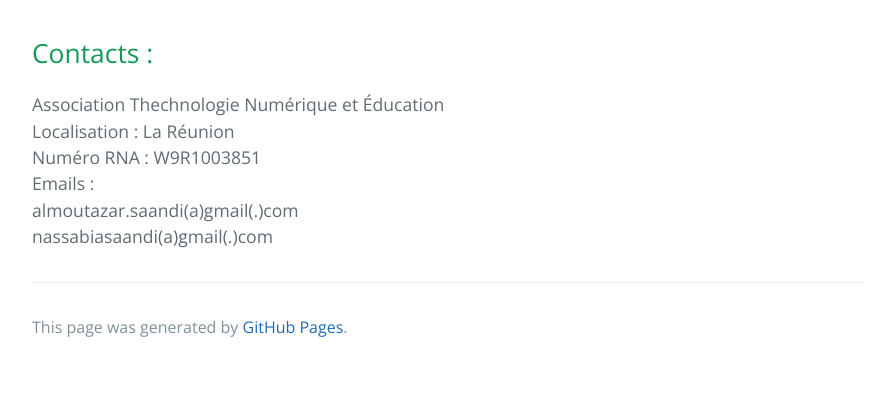
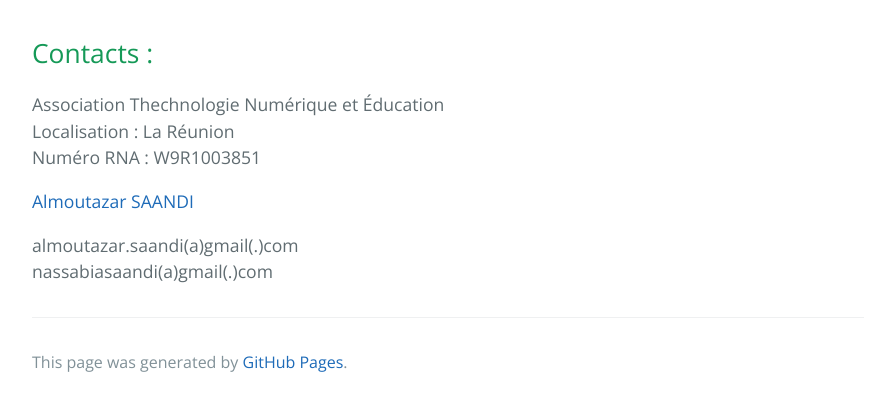
Before and after one commit to tech-num/tech-num.github.io, a Jekyll site: the page built from index.md, in a window 1280 px wide, cut to the strip 712-1118 px from the top of the page. Shown: the whole strip, without its empty margins (192-1087 px from the left). Built offline with Jekyll 4.4.1, drawn with Linux system fonts in a browser that asks for light colours; before the commit the page ends 1083 px from its top, so only the background shows below that.

Commit message:
Update index.md

```diff
--- a/index.md
+++ b/index.md
@@ -12,6 +12,6 @@ _Site en construction ..._
 Association Thechnologie Numérique et Éducation<br>
 Localisation : La Réunion<br>
 Numéro RNA : W9R1003851<br>
-Emails :<br>
+<div class="LI-profile-badge"  data-version="v1" data-size="medium" data-locale="fr_FR" data-type="horizontal" data-theme="dark" data-vanity="almoutazar-saandi-53bb9996"><a class="LI-simple-link" href='https://fr.linkedin.com/in/almoutazar-saandi-53bb9996?trk=profile-badge'>Almoutazar SAANDI</a></div>
 almoutazar.saandi(a)gmail(.)com <br>
 nassabiasaandi(a)gmail(.)com
```
